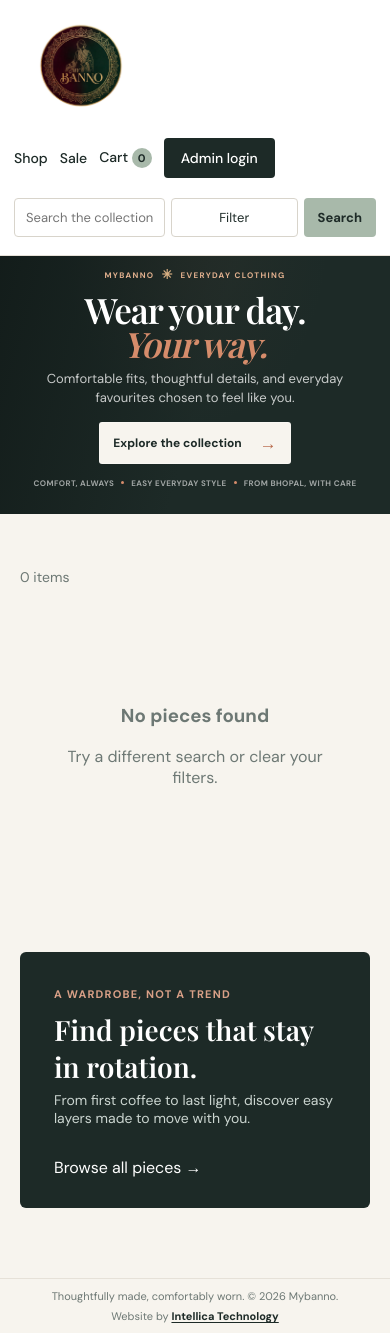
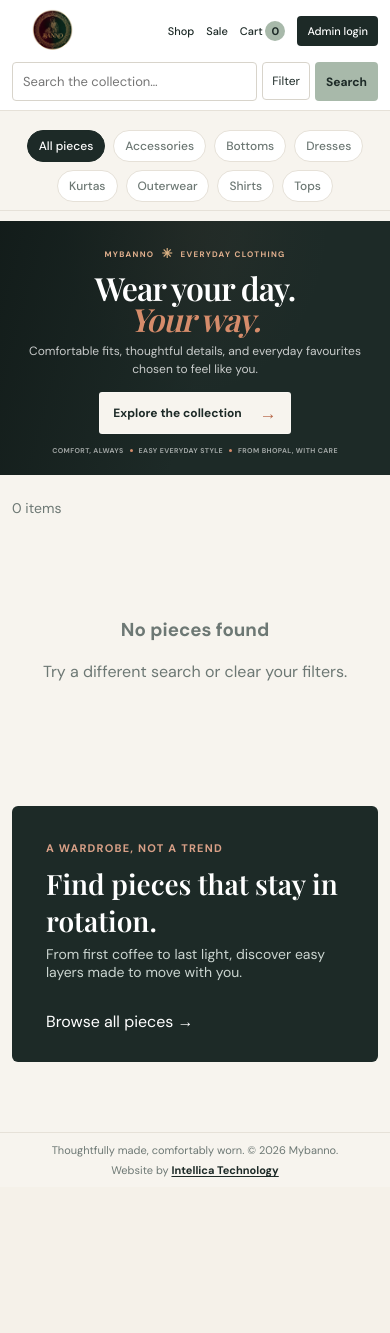
Before and after one commit to intellicatechnlogies/mybanno, a Django app: page / in a window 390 px wide. After the commit the page ends 1177 px from the top, so only its background shows below. Run offline with Django 5.2, Linux system fonts and the light colour scheme; data that the repository does not hold is empty.

Commit message:
mobile view

```diff
--- /dev/null
+++ b/static/mobile.css
@@ -0,0 +1,269 @@
+.mobile-category-nav {
+  display: none;
+}
+
+@media (max-width: 540px) {
+  main {
+    padding-top: 122px;
+  }
+
+  .container,
+  .collection-container {
+    width: calc(100% - 24px);
+  }
+
+  .nav-wrap {
+    display: grid;
+    grid-template-columns: auto minmax(0, 1fr);
+    grid-template-areas:
+      "brand nav"
+      "search search";
+    align-items: center;
+    gap: 7px 10px;
+    min-height: 0;
+    padding: 7px 0 9px;
+  }
+
+  .brand {
+    grid-area: brand;
+  }
+
+  .brand img {
+    width: 82px;
+    height: 48px;
+  }
+
+  .nav-wrap nav {
+    grid-area: nav;
+    min-width: 0;
+    justify-content: flex-end;
+    flex-wrap: nowrap;
+    gap: 12px;
+    overflow-x: auto;
+    scrollbar-width: none;
+  }
+
+  .nav-wrap nav::-webkit-scrollbar,
+  .mobile-category-nav::-webkit-scrollbar {
+    display: none;
+  }
+
+  .nav-wrap nav a {
+    flex: none;
+    font-size: 11px;
+  }
+
+  .nav-wrap nav .nav-button {
+    padding: 8px 10px;
+    font-size: 11px;
+  }
+
+  .header-search {
+    grid-area: search;
+    order: initial;
+    flex-basis: auto;
+    width: 100%;
+    max-width: none;
+    min-width: 0;
+    gap: 5px;
+  }
+
+  .header-search > input {
+    width: 0;
+    padding: 10px;
+    font-size: 13px;
+  }
+
+  .header-filter {
+    flex: none;
+  }
+
+  .header-filter summary {
+    padding: 10px 9px;
+    font-size: 12px;
+  }
+
+  .header-search > button {
+    flex: none;
+    padding: 0 11px;
+    font-size: 12px;
+  }
+
+  .filter-menu {
+    top: 116px;
+  }
+
+  .shop-page {
+    padding-top: 8px;
+  }
+
+  .mobile-category-nav {
+    display: flex;
+    gap: 8px;
+    margin: 0 -12px 10px;
+    padding: 0 12px 8px;
+    overflow-x: auto;
+    border-bottom: 1px solid var(--line);
+    scrollbar-width: none;
+  }
+
+  .mobile-category-nav a {
+    flex: none;
+    padding: 7px 11px;
+    border: 1px solid var(--line);
+    border-radius: 99px;
+    background: var(--paper);
+    color: var(--muted);
+    font-size: 12px;
+    white-space: nowrap;
+  }
+
+  .mobile-category-nav a[aria-current="page"] {
+    border-color: var(--ink);
+    background: var(--ink);
+    color: #fff;
+  }
+
+  .hero {
+    padding: 24px 14px 20px;
+  }
+
+  .hero h1 {
+    font-size: clamp(32px, 8vw, 40px);
+  }
+
+  .hero p {
+    font-size: 12px;
+  }
+
+  .hero-promises {
+    gap: 6px;
+    margin-top: 12px;
+    font-size: 7px;
+  }
+
+  .section-heading {
+    margin: 24px 0 12px;
+  }
+
+  .product-grid {
+    grid-template-columns: repeat(2, minmax(0, 1fr));
+    gap: 10px;
+    padding-bottom: 38px;
+  }
+
+  .product-card {
+    padding-bottom: 46px;
+    border-radius: 5px;
+  }
+
+  .product-image {
+    height: auto;
+    aspect-ratio: 1;
+    object-fit: contain;
+  }
+
+  .product-info {
+    padding: 9px;
+  }
+
+  .product-info .eyebrow {
+    font-size: 8px;
+    letter-spacing: 0.5px;
+    line-height: 1.4;
+  }
+
+  .product-info h3 {
+    margin: 5px 0 3px;
+    font-size: 16px;
+    line-height: 1.2;
+  }
+
+  .product-info p.product-description,
+  .product-see-more {
+    display: none;
+  }
+
+  .product-meta {
+    align-items: flex-start;
+    flex-direction: column;
+    gap: 3px;
+    font-size: 12px;
+  }
+
+  .product-meta .stock {
+    font-size: 10px;
+  }
+
+  .price-display {
+    flex-wrap: wrap;
+    gap: 4px;
+  }
+
+  .price-display del {
+    font-size: 10px;
+  }
+
+  .price-display strong {
+    font-size: 12px;
+  }
+
+  .product-color-swatches {
+    gap: 5px;
+    margin: 7px 0;
+  }
+
+  .product-color-swatch {
+    width: 17px;
+    height: 17px;
+  }
+
+  .size-pills {
+    gap: 4px;
+    margin-top: 6px;
+  }
+
+  .size-pills span {
+    padding: 3px 5px;
+    font-size: 9px;
+  }
+
+  .product-card-add {
+    right: 8px;
+    bottom: 8px;
+    left: 8px;
+    width: calc(100% - 16px);
+    padding: 9px 6px;
+    font-size: 11px;
+  }
+
+  .section-heading h2 {
+    font-size: 25px;
+  }
+}
+
+@media (max-width: 360px) {
+  .nav-wrap nav {
+    gap: 8px;
+  }
+
+  .nav-wrap nav a {
+    font-size: 10px;
+  }
+
+  .brand img {
+    width: 70px;
+  }
+
+  .header-filter summary {
+    padding: 9px 7px;
+  }
+
+  .product-grid {
+    gap: 8px;
+  }
+
+  .product-info {
+    padding: 7px;
+  }
+}
--- a/store/tests.py
+++ b/store/tests.py
@@ -58,6 +58,8 @@ class StorefrontTests(TestCase):
         self.assertContains(response, "Your way.")
         self.assertContains(response, 'class="hero-cta"')
         self.assertContains(response, 'class="hero-background-image"', count=2)
+        self.assertContains(response, 'class="mobile-category-nav"')
+        self.assertContains(response, 'href="/static/mobile.css?v=1"')
         self.assertNotContains(response, 'class="hero-showcase"')
         self.assertContains(response, "25% OFF")
         self.assertContains(response, "S · 2")
--- a/templates/base.html
+++ b/templates/base.html
@@ -10,7 +10,8 @@
   {% load static %}
   <link rel="icon" type="image/png" href="{% static 'mibanno-logo-white.png' %}?v=2">
   <link rel="apple-touch-icon" href="{% static 'mibanno-logo-white.png' %}?v=2">
-  <link rel="stylesheet" href="{% static 'style.css' %}?v=40">
+  <link rel="stylesheet" href="{% static 'style.css' %}?v=41">
+  <link rel="stylesheet" href="{% static 'mobile.css' %}?v=1">
   <script src="{% static 'header-filters.js' %}?v=2" defer></script>
   <script src="{% static 'admin-idle.js' %}?v=2" defer></script>
 </head>
--- a/templates/index.html
+++ b/templates/index.html
@@ -2,6 +2,12 @@
 {% block title %}Shop · Mybanno{% endblock %}
 {% block content %}
 <div class="shop-page">
+<nav class="mobile-category-nav" aria-label="Browse product categories">
+  <a href="{% url 'index' %}#collection" {% if not request.GET.category %}aria-current="page"{% endif %}>All pieces</a>
+  {% for category in header_categories %}
+    <a href="{% url 'index' %}?category={{ category|urlencode }}#collection" {% if request.GET.category == category %}aria-current="page"{% endif %}>{{ category }}</a>
+  {% endfor %}
+</nav>
 <section class="hero">
   <img class="hero-background-image" alt="" aria-hidden="true">
   <img class="hero-background-image" alt="" aria-hidden="true">
```
Also changed, not shown: 2 other files.
